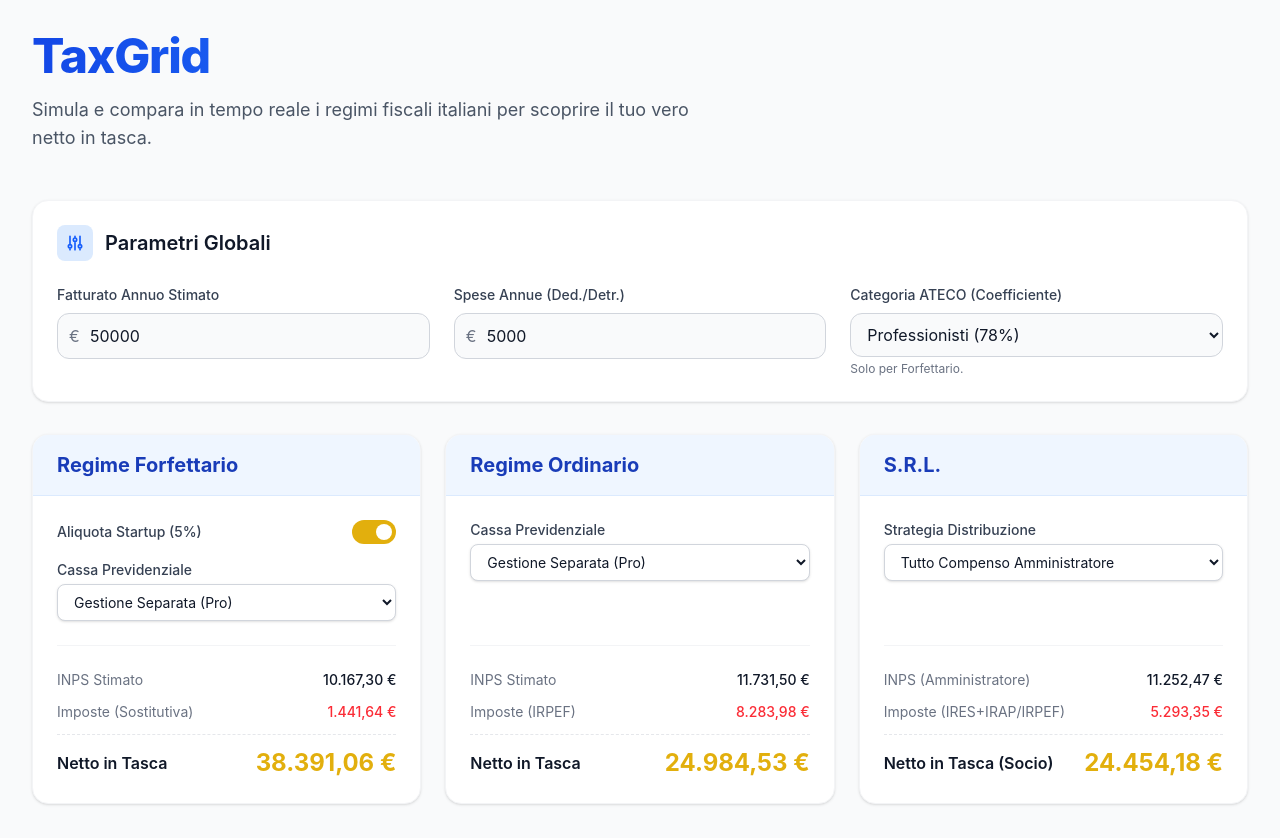
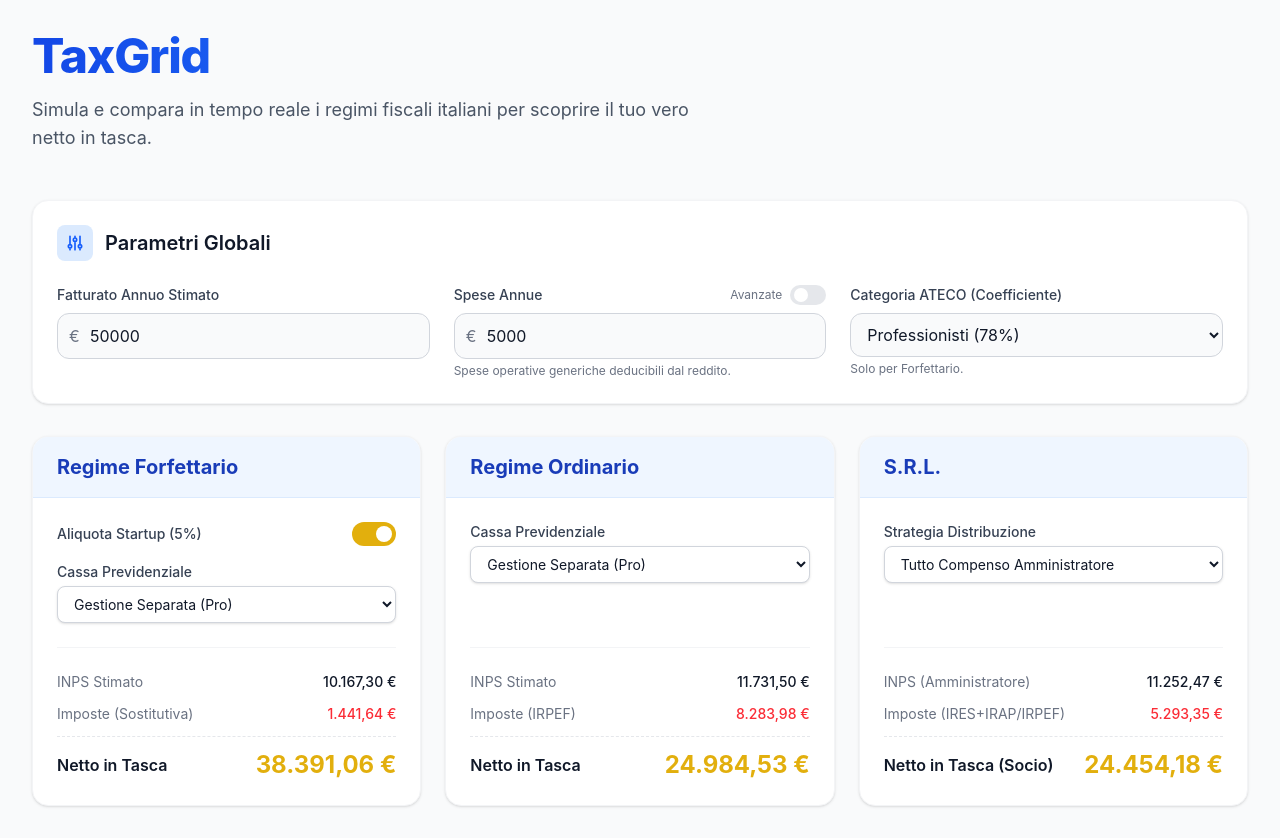
Before and after one commit to p-lorenzo/taxgrid, a Vue app: page / in a window 1280 px wide. Built offline with nearby package versions, Linux system fonts and the light colour scheme.

Commit message:
feat: implement simple/advanced expenses mode and 19% deduction

```diff
--- /dev/null
+++ b/history/2026-06-17--04-advanced-expenses-mode.md
@@ -0,0 +1,11 @@
+# History Details: Advanced Expenses Mode
+
+**Date**: 2026-06-17
+
+## Lessons Learned & Decisions Made
+1. **Expenses Split**: Separated business-related operating expenses (`speseDeducibili`) and personal tax-deductible expenses (`speseDetraibili`). Forfettario ignores both, while Ordinario and S.R.L. (compenso mode) compute tax benefits differently.
+2. **Advanced Switch/Toggle**: Implemented a responsive toggle inside the "Spese Annue" section. When turned on, it shows both deductible and detraibile fields, with an explanatory message noting the 19% deduction.
+3. **Persistence Backward Compatibility**: Updated local state loading logic so that legacy saves containing `spese` fallback gracefully to `speseDeducibili`.
+
+## Issues Encountered
+- Floating point precision edge case occurred in unit tests when asserting `toBeCloseTo` on the exact tax/net results for 45000/39000 imponibile values. Resolved by specifying exact decimal representations (`6383.975`, `26884.525`, etc.) in test assertions.
--- a/specs/04-advanced-expenses-mode.md
+++ b/specs/04-advanced-expenses-mode.md
@@ -4,7 +4,9 @@
 
 **Created**: 2026-06-17
 
-**Status**: Incomplete
+**Status**: COMPLETE
+
+## Status: COMPLETE
 
 **Input**: User description: "Introdurre un toggle UI per gestire spese deducibili e detraibili (Simple / Advanced mode). Semplice: un campo deducibile. Avanzata: due campi (deducibili, detraibili al 19%). Il forfettario non scala nessuna delle due spese."
 
@@ -93,4 +95,4 @@
 
 ---
 
-<!-- NR_OF_TRIES: 0 -->
+<!-- NR_OF_TRIES: 1 -->
--- a/src/App.vue
+++ b/src/App.vue
@@ -1,8 +1,16 @@
 <script setup lang="ts">
 import { useTaxStore } from './store/taxStore'
 import { Switch } from '@headlessui/vue'
+import { computed } from 'vue'
 
 const store = useTaxStore()
+
+const isAdvanced = computed({
+  get: () => store.expensesMode === 'advanced',
+  set: (val: boolean) => {
+    store.expensesMode = val ? 'advanced' : 'simple'
+  }
+})
 
 const formatCurrency = (val: number) => {
   return new Intl.NumberFormat('it-IT', { style: 'currency', currency: 'EUR' }).format(val)
@@ -41,10 +49,55 @@
             </div>
           </div>
           <div>
-            <label class="block text-sm font-medium text-gray-700 dark:text-gray-300 mb-2">Spese Annue (Ded./Detr.)</label>
-            <div class="relative">
-              <span class="absolute inset-y-0 left-0 pl-3 flex items-center text-gray-500">€</span>
-              <input type="number" v-model="store.spese" class="block w-full pl-8 pr-3 py-2.5 border border-gray-300 dark:border-gray-600 rounded-xl bg-gray-50 dark:bg-gray-700 text-gray-900 dark:text-white focus:ring-2 focus:ring-[#e2af0d] focus:border-[#e2af0d] transition-colors" />
+            <div class="flex items-center justify-between mb-2">
+              <label class="block text-sm font-medium text-gray-700 dark:text-gray-300">Spese Annue</label>
+              <div class="flex items-center space-x-2">
+                <span class="text-xs text-gray-500 dark:text-gray-400">Avanzate</span>
+                <Switch
+                  v-model="isAdvanced"
+                  :class="isAdvanced ? 'bg-[#e2af0d]' : 'bg-gray-200 dark:bg-gray-600'"
+                  class="relative inline-flex h-5 w-9 items-center rounded-full transition-colors focus:outline-none focus:ring-2 focus:ring-[#e2af0d] focus:ring-offset-2 dark:focus:ring-offset-gray-800"
+                >
+                  <span class="sr-only">Toggle Advanced Mode</span>
+                  <span
+                    :class="isAdvanced ? 'translate-x-5' : 'translate-x-1'"
+                    class="inline-block h-3.5 w-3.5 transform rounded-full bg-white transition-transform"
+                  />
+                </Switch>
+              </div>
+            </div>
+
+            <!-- Simple Mode Input -->
+            <div v-if="!isAdvanced">
+              <div class="relative">
+                <span class="absolute inset-y-0 left-0 pl-3 flex items-center text-gray-500">€</span>
+                <input type="number" v-model="store.speseDeducibili" class="block w-full pl-8 pr-3 py-2.5 border border-gray-300 dark:border-gray-600 rounded-xl bg-gray-50 dark:bg-gray-700 text-gray-900 dark:text-white focus:ring-2 focus:ring-[#e2af0d] focus:border-[#e2af0d] transition-colors" />
+              </div>
+              <p class="text-xs text-gray-500 mt-1">Spese operative generiche deducibili dal reddito.</p>
+            </div>
+
+            <!-- Advanced Mode Grid -->
+            <div v-else>
+              <div class="grid grid-cols-2 gap-3">
+                <div>
+                  <label class="block text-xs font-medium text-gray-500 dark:text-gray-400 mb-1">Deducibili</label>
+                  <div class="relative">
+                    <span class="absolute inset-y-0 left-0 pl-3 flex items-center text-gray-400 text-xs">€</span>
+                    <input type="number" v-model="store.speseDeducibili" class="block w-full pl-7 pr-2 py-2 text-sm border border-gray-300 dark:border-gray-600 rounded-xl bg-gray-50 dark:bg-gray-700 text-gray-900 dark:text-white focus:ring-2 focus:ring-[#e2af0d] focus:border-[#e2af0d] transition-colors" />
+                  </div>
+                </div>
+                <div>
+                  <label class="block text-xs font-medium text-gray-500 dark:text-gray-400 mb-1">Detraibili (19%)</label>
+                  <div class="relative">
+                    <span class="absolute inset-y-0 left-0 pl-3 flex items-center text-gray-400 text-xs">€</span>
+                    <input type="number" v-model="store.speseDetraibili" class="block w-full pl-7 pr-2 py-2 text-sm border border-gray-300 dark:border-gray-600 rounded-xl bg-gray-50 dark:bg-gray-700 text-gray-900 dark:text-white focus:ring-2 focus:ring-[#e2af0d] focus:border-[#e2af0d] transition-colors" />
+                  </div>
+                </div>
+              </div>
+              <div class="mt-2 text-xs text-blue-600 dark:text-blue-400 flex items-start gap-1">
+                <svg class="w-3.5 h-3.5 mt-0.5 shrink-0" fill="none" stroke="currentColor" viewBox="0 0 24 24"><path stroke-linecap="round" stroke-linejoin="round" stroke-width="2" d="M13 16h-1v-4h-1m1-4h.01M21 12a9 9 0 11-18 0 9 9 0 0118 0z"></path></svg>
+                <span>Le detraibili riducono l'IRPEF del 19%. Non si applicano al Forfettario.</span>
+              </div>
             </div>
           </div>
           <div>
--- a/src/store/taxStore.ts
+++ b/src/store/taxStore.ts
@@ -22,7 +22,9 @@
 export const useTaxStore = defineStore('taxStore', () => {
   // Global Variables
   const fatturato = ref(50000)
-  const spese = ref(5000)
+  const expensesMode = ref<'simple' | 'advanced'>('simple')
+  const speseDeducibili = ref(5000)
+  const speseDetraibili = ref(0)
   const atecoCategory = ref('professionisti')
   const atecoCoef = ref(0.78) // default 78% for professionisti
 
@@ -51,7 +53,9 @@
       try {
         const parsed = JSON.parse(saved)
         fatturato.value = parsed.fatturato ?? fatturato.value
-        spese.value = parsed.spese ?? spese.value
+        expensesMode.value = parsed.expensesMode ?? expensesMode.value
+        speseDeducibili.value = parsed.speseDeducibili ?? parsed.spese ?? speseDeducibili.value
+        speseDetraibili.value = parsed.speseDetraibili ?? speseDetraibili.value
         atecoCoef.value = parsed.atecoCoef ?? atecoCoef.value
 
         if (parsed.atecoCategory) {
@@ -76,11 +80,13 @@
   loadState()
 
   watch(
-    [fatturato, spese, atecoCategory, atecoCoef, forfettarioCassa, forfettarioStartup, ordinarioCassa, srlDistribuzione],
+    [fatturato, expensesMode, speseDeducibili, speseDetraibili, atecoCategory, atecoCoef, forfettarioCassa, forfettarioStartup, ordinarioCassa, srlDistribuzione],
     () => {
       localStorage.setItem('taxgrid_state', JSON.stringify({
         fatturato: fatturato.value,
-        spese: spese.value,
+        expensesMode: expensesMode.value,
+        speseDeducibili: speseDeducibili.value,
+        speseDetraibili: speseDetraibili.value,
         atecoCategory: atecoCategory.value,
         atecoCoef: atecoCoef.value,
         forfettarioCassa: forfettarioCassa.value,
@@ -115,7 +121,7 @@
 
   // Calculations: Ordinario
   const ordinarioResult = computed(() => {
-    const imponibileBase = Math.max(fatturato.value - spese.value, 0)
+    const imponibileBase = Math.max(fatturato.value - speseDeducibili.value, 0)
     const inpsRate = ordinarioCassa.value === 'gestione_separata' ? 0.2607 : 0.24
     let inps = imponibileBase * inpsRate
     if (ordinarioCassa.value === 'artigiani' && inps < 4208) {
@@ -124,20 +130,23 @@
 
     const imponibileFiscale = Math.max(imponibileBase - inps, 0)
     // Simplified IRPEF Scaglioni 2024
-    let tasse = 0
+    let irpefLorda = 0
     if (imponibileFiscale <= 28000) {
-      tasse = imponibileFiscale * 0.23
+      irpefLorda = imponibileFiscale * 0.23
     } else if (imponibileFiscale <= 50000) {
-      tasse = 28000 * 0.23 + (imponibileFiscale - 28000) * 0.35
+      irpefLorda = 28000 * 0.23 + (imponibileFiscale - 28000) * 0.35
     } else {
-      tasse = 28000 * 0.23 + 22000 * 0.35 + (imponibileFiscale - 50000) * 0.43
+      irpefLorda = 28000 * 0.23 + 22000 * 0.35 + (imponibileFiscale - 50000) * 0.43
     }
 
-    const netto = fatturato.value - spese.value - inps - tasse
-    return { inps, tasse, netto }
+    const scontoDetraibili = expensesMode.value === 'advanced' ? speseDetraibili.value * 0.19 : 0
+    const irpefNetta = Math.max(irpefLorda - scontoDetraibili, 0)
+
+    const netto = fatturato.value - speseDeducibili.value - inps - irpefNetta
+    return { inps, tasse: irpefNetta, netto }
   })
 
-// Helper: Calcolo IRPEF Lorda (Scaglioni 2024)
+  // Helper: Calcolo IRPEF Lorda (Scaglioni 2024)
   function calcolaIrpefLorda(imponibile: number) {
     if (imponibile <= 28000) return imponibile * 0.23;
     if (imponibile <= 50000) return (28000 * 0.23) + ((imponibile - 28000) * 0.35);
@@ -155,7 +164,7 @@
   // Calculations: SRL
   const srlResult = computed(() => {
     const costiFissiSrl = 4000;
-    const utileLordoOperativo = Math.max(fatturato.value - spese.value - costiFissiSrl, 0);
+    const utileLordoOperativo = Math.max(fatturato.value - speseDeducibili.value - costiFissiSrl, 0);
 
     let tasseSrl = 0;
     let inpsTotaleSostenutoDaUtente = 0; // Costo visivo: ciò che esce dalle sue tasche o dalla sua azienda
@@ -172,7 +181,8 @@
       const imponibileFiscale = Math.max(compensoLordo - inpsAmministratore, 0);
       const irpefLorda = calcolaIrpefLorda(imponibileFiscale);
       const detrazioni = calcolaDetrazioniDipendente(imponibileFiscale);
-      const irpefNetta = Math.max(irpefLorda - detrazioni, 0);
+      const scontoDetraibili = expensesMode.value === 'advanced' ? speseDetraibili.value * 0.19 : 0
+      const irpefNetta = Math.max(irpefLorda - detrazioni - scontoDetraibili, 0);
 
       // Per un confronto equo nella dashboard, mostriamo l'INPS totale o solo quello trattenuto.
       // L'utente percepisce il carico fiscale, quindi INPS = inpsAzienda + inpsAmministratore
@@ -200,7 +210,7 @@
 
 
   return {
-    fatturato, spese, atecoCategory, atecoCoef, ATECO_CATEGORIES,
+    fatturato, expensesMode, speseDeducibili, speseDetraibili, atecoCategory, atecoCoef, ATECO_CATEGORIES,
     forfettarioCassa, forfettarioStartup,
     ordinarioCassa, srlDistribuzione,
     forfettarioResult, ordinarioResult, srlResult
```
Also changed, not shown: 2 other files (tests, documents, lock files or other folders).
